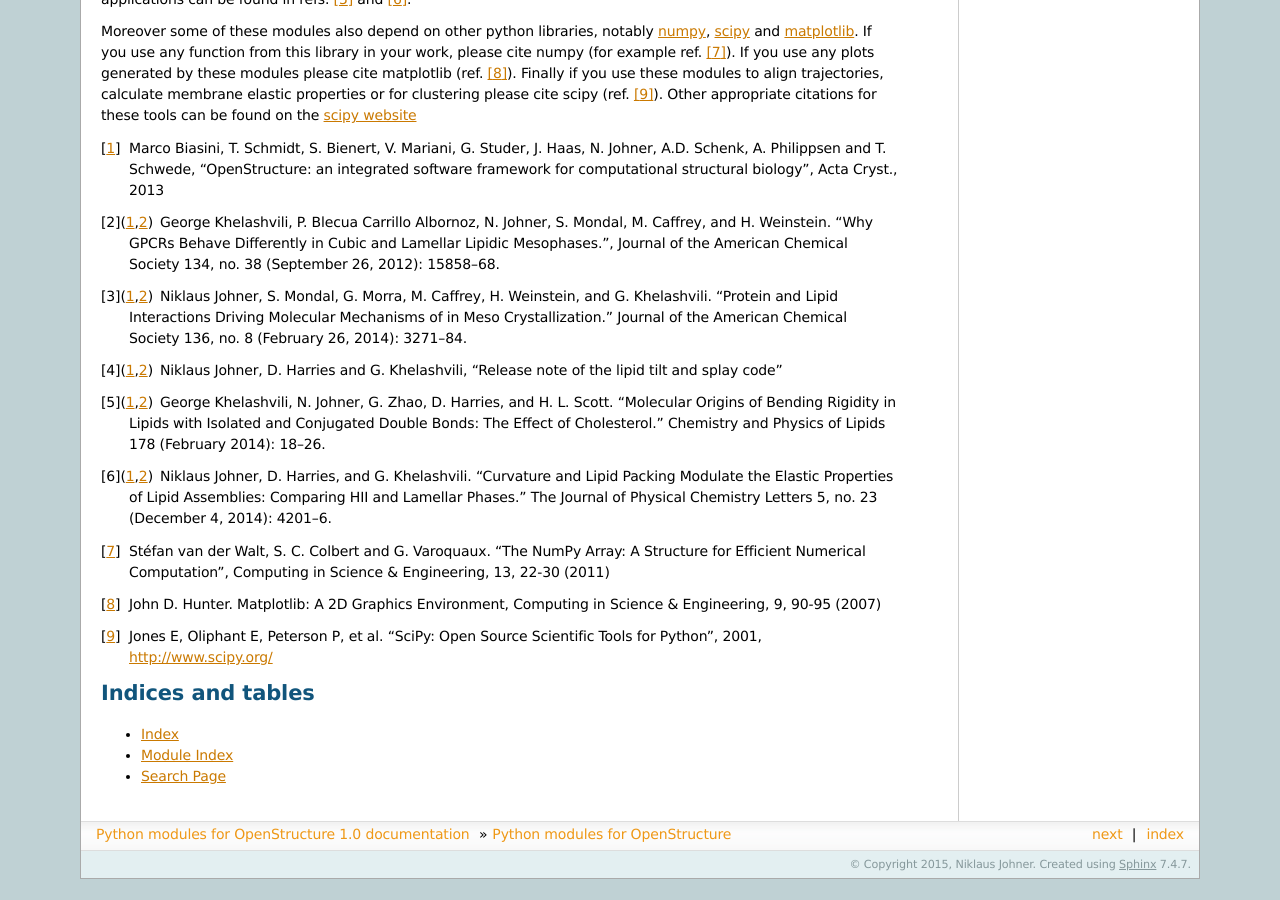
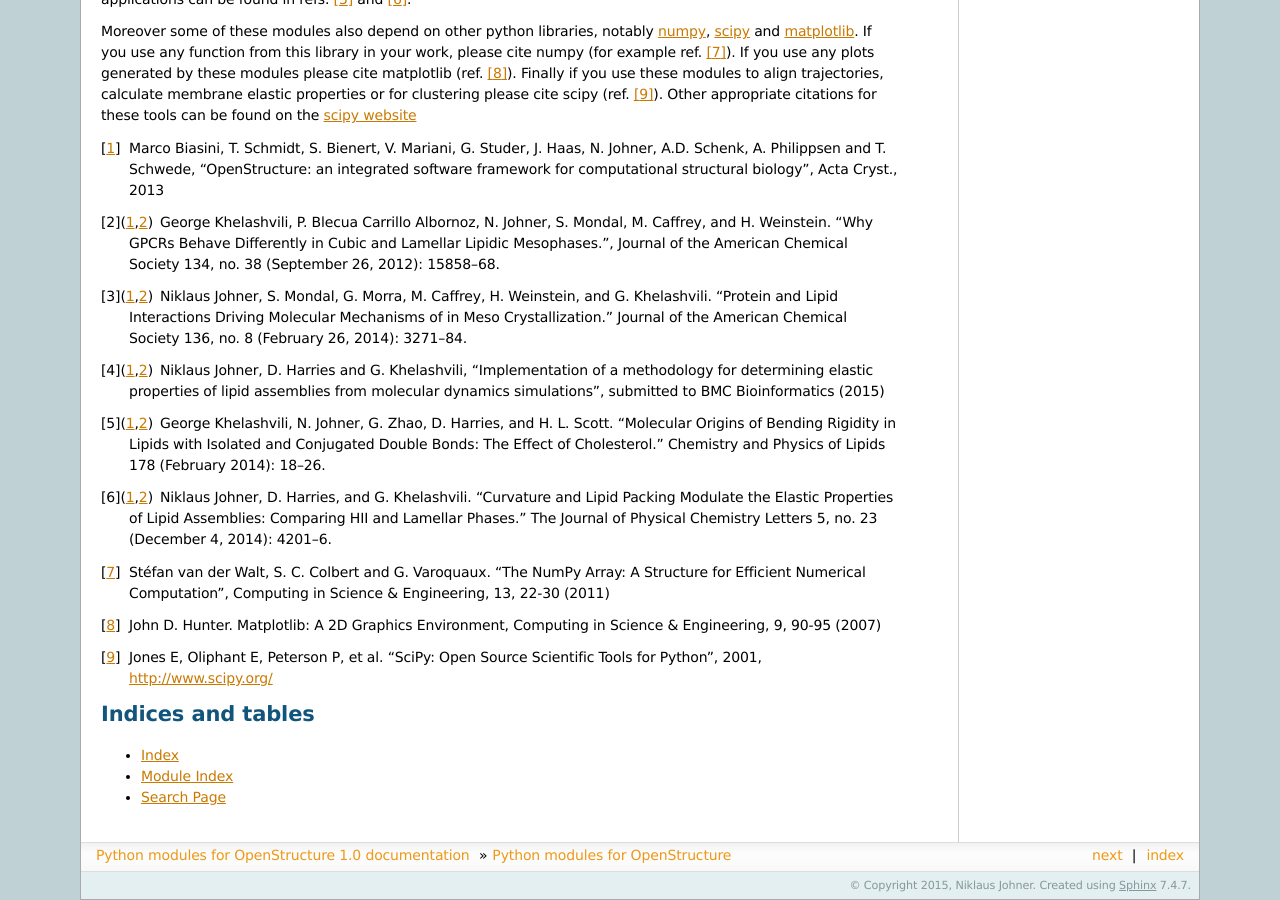
Before and after one commit to njohner/ost_pymodules, a Sphinx documentation site: the page built from doc/source/index.rst, in a window 1280 px wide and 900 px high, scrolled down 1254 px. Built offline with Sphinx 7.4.7, drawn with Linux system fonts in a browser that asks for light colours; formulas are drawn with MathJax 3; pages that are not in the unit, such as notebooks, are missing from menus; before the commit the page ends 2133 px from its top, so only the background shows below that; some of the changed text lies outside the part shown.

Commit message:
Small improvement to doc.

```diff
--- a/doc/source/index.rst
+++ b/doc/source/index.rst
@@ -37,7 +37,7 @@
 --------------------------------------
 This is a set of python modules based on the `OpenStructure <http://www.openstructure.org>`_ framework and mainly aimed at performing various analyses of molecular dynamics simulations but also offers some functions for sequences and molecular structures.
 
-The functions are roughly clustered into modules, which are rather strongly interdependent. These modules provide functions for classical analyses of MD trajectories such as principal components analysis, correlations (covariance, mutual information), helper functions to make nice movies, but also more advanced  analysis tools notably for simulations of lipidic systems. For example there are functions to :doc:`align frames <align_traj_on_density>` from a simulation of complex lipidic assemblies and calculate :doc:`the local curvatures <surface_alg>` of the membrane (see ref. [2]_ and [3]_), or to extract the elastic moduli of the membrane from the simulation (ref. [4]_, [5]_ and [6]_).
+The functions are roughly clustered into modules, which are rather strongly interdependent. These modules provide functions for classical analyses of MD trajectories such as principal components analysis, correlations (covariance, mutual information), helper functions to make nice movies, but also more advanced  analysis tools notably for simulations of lipidic systems. For example there are functions to :doc:`align frames <align_traj_on_density>` from a simulation of complex lipidic assemblies and calculate :doc:`the local curvatures <surface_alg>` of the membrane (see ref. [2]_ and [3]_), or to extract :doc:`the elastic moduli <lipid_analysis>` of the membrane from the simulation (ref. [4]_, [5]_ and [6]_).
 
 Several modules from this set have already been moved into *OpenStructure*, as for example for calculating alpha helical kink angles (`mol.alg.helix_kinks <http://www.openstructure.org/docs/1.4/mol/alg/molalg/>`_), hbonds (mol.alg.hbond) or basic functions for structure and trajectory analysis (`mol.alg.structure_analysis <http://www.openstructure.org/docs/1.4/mol/alg/molalg/>`_ and `mol.alg.trajectory_analysis <http://www.openstructure.org/docs/1.4/mol/alg/molalg/>`_). Some of the modules or functions in the modules presented here might also migrate into *OpenStructure* in the future.
 
@@ -83,7 +83,7 @@
 .. [1] Marco Biasini, T. Schmidt, S. Bienert, V. Mariani, G. Studer, J. Haas, N. Johner, A.D. Schenk, A. Philippsen and T. Schwede, "OpenStructure: an integrated software framework for computational structural biology", Acta Cryst., 2013
 .. [2] George Khelashvili, P. Blecua Carrillo Albornoz, N. Johner, S. Mondal, M. Caffrey, and H. Weinstein. "Why GPCRs Behave Differently in Cubic and Lamellar Lipidic Mesophases.", Journal of the American Chemical Society 134, no. 38 (September 26, 2012): 15858–68.
 .. [3] Niklaus Johner, S. Mondal, G. Morra, M. Caffrey, H. Weinstein, and G. Khelashvili. "Protein and Lipid Interactions Driving Molecular Mechanisms of in Meso Crystallization." Journal of the American Chemical Society 136, no. 8 (February 26, 2014): 3271–84.
-.. [4] Niklaus Johner, D. Harries and G. Khelashvili, "Release note of the lipid tilt and splay code"
+.. [4] Niklaus Johner, D. Harries and G. Khelashvili, "Implementation of a methodology for determining elastic properties of lipid assemblies from molecular dynamics simulations", submitted to BMC Bioinformatics (2015)
 .. [5] George Khelashvili, N. Johner, G. Zhao, D. Harries, and H. L. Scott. "Molecular Origins of Bending Rigidity in Lipids with Isolated and Conjugated Double Bonds: The Effect of Cholesterol." Chemistry and Physics of Lipids 178 (February 2014): 18–26.
 .. [6] Niklaus Johner, D. Harries, and G. Khelashvili. "Curvature and Lipid Packing Modulate the Elastic Properties of Lipid Assemblies: Comparing HII and Lamellar Phases." The Journal of Physical Chemistry Letters 5, no. 23 (December 4, 2014): 4201–6.
 .. [7] Stéfan van der Walt, S. C. Colbert and G. Varoquaux. "The NumPy Array: A Structure for Efficient Numerical Computation", Computing in Science & Engineering, 13, 22-30 (2011)
```
